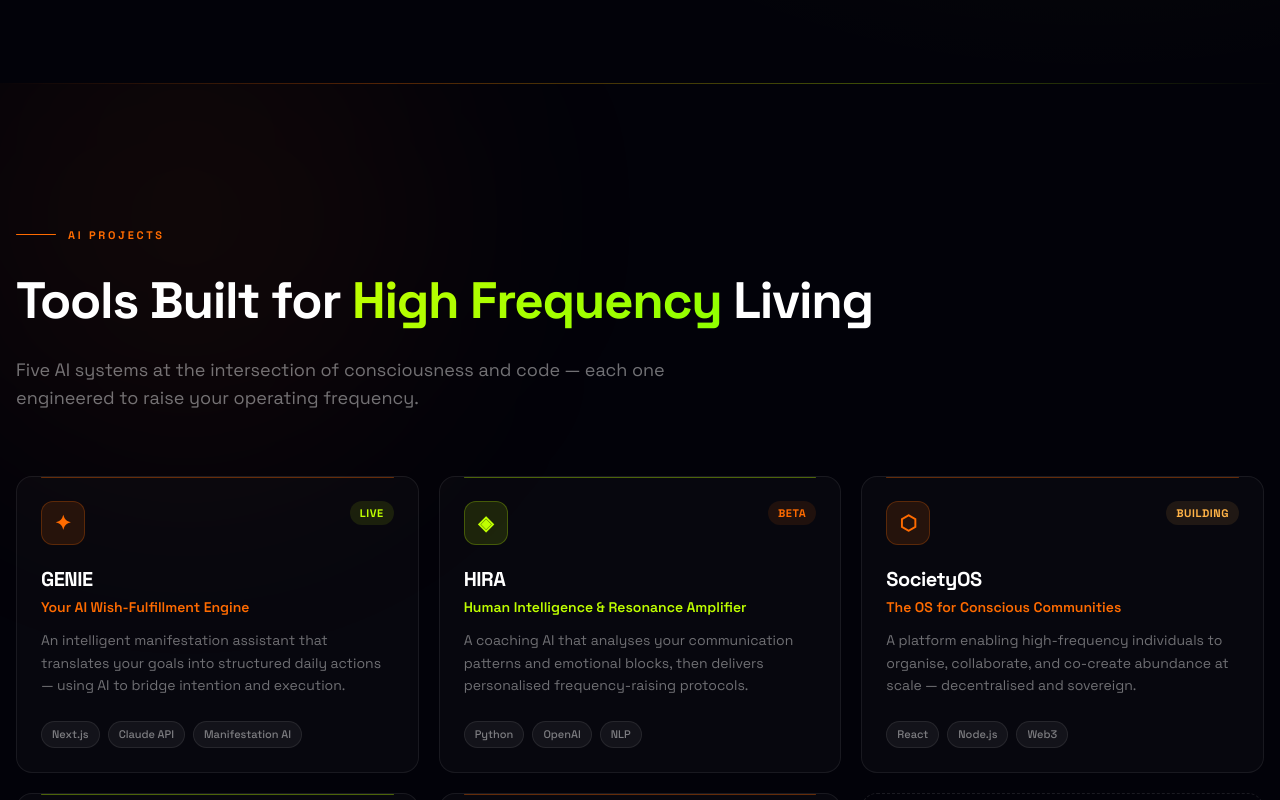
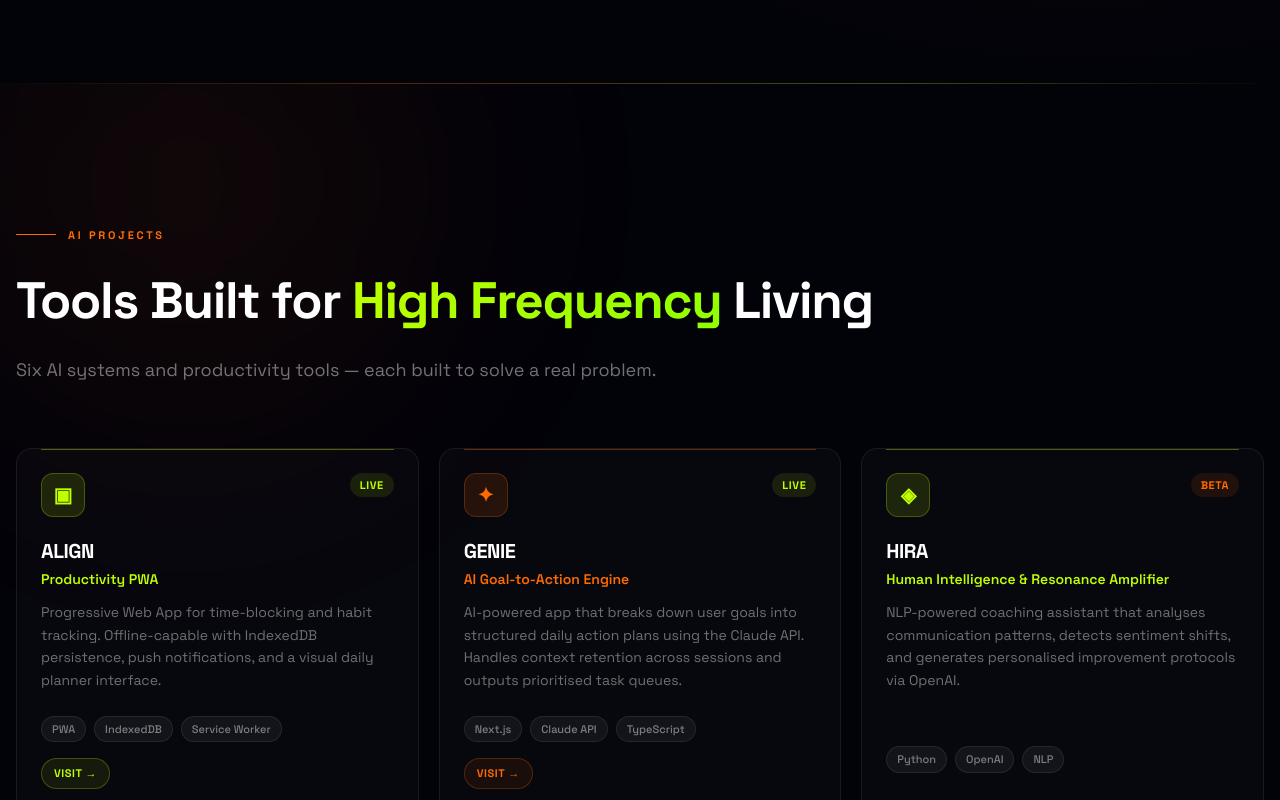
Before and after one commit to hk1431/frequencybuilders, a Next.js app: page / in a window 1280 px wide. Shown: the part 2000-2800 px from the top of the page. Built offline with nearby package versions, Linux system fonts and the light colour scheme.

Commit message:
Update projects section: add ALIGN, fix descriptions, add live links for ALIGN and GENIE

```diff
--- a/src/components/Projects.tsx
+++ b/src/components/Projects.tsx
@@ -4,21 +4,34 @@
 
 const PROJECTS = [
   {
+    name: "ALIGN",
+    tagline: "Productivity PWA",
+    description:
+      "Progressive Web App for time-blocking and habit tracking. Offline-capable with IndexedDB persistence, push notifications, and a visual daily planner interface.",
+    tags: ["PWA", "IndexedDB", "Service Worker"],
+    accent: "#BFFF00",
+    accentRgb: "191,255,0",
+    icon: "▣",
+    status: "Live",
+    link: "https://hk1431.github.io/align-app/align.html",
+  },
+  {
     name: "GENIE",
-    tagline: "Your AI Wish-Fulfillment Engine",
+    tagline: "AI Goal-to-Action Engine",
     description:
-      "An intelligent manifestation assistant that translates your goals into structured daily actions — using AI to bridge intention and execution.",
-    tags: ["Next.js", "Claude API", "Manifestation AI"],
+      "AI-powered app that breaks down user goals into structured daily action plans using the Claude API. Handles context retention across sessions and outputs prioritised task queues.",
+    tags: ["Next.js", "Claude API", "TypeScript"],
     accent: "#FF6B00",
     accentRgb: "255,107,0",
     icon: "✦",
     status: "Live",
+    link: "https://genie-dream-ignite.lovable.app",
   },
   {
     name: "HIRA",
     tagline: "Human Intelligence & Resonance Amplifier",
     description:
-      "A coaching AI that analyses your communication patterns and emotional blocks, then delivers personalised frequency-raising protocols.",
+      "NLP-powered coaching assistant that analyses communication patterns, detects sentiment shifts, and generates personalised improvement protocols via OpenAI.",
     tags: ["Python", "OpenAI", "NLP"],
     accent: "#BFFF00",
     accentRgb: "191,255,0",
@@ -27,9 +40,9 @@
   },
   {
     name: "SocietyOS",
-    tagline: "The OS for Conscious Communities",
+    tagline: "Community Management Platform",
     description:
-      "A platform enabling high-frequency individuals to organise, collaborate, and co-create abundance at scale — decentralised and sovereign.",
+      "Decentralised community platform with governance tooling, collaborative workspaces, and Web3 wallet-based member authentication and treasury management.",
     tags: ["React", "Node.js", "Web3"],
     accent: "#FF6B00",
     accentRgb: "255,107,0",
@@ -38,9 +51,9 @@
   },
   {
     name: "Crypto System",
-    tagline: "Abundance Multiplier for the Digital Age",
+    tagline: "Algorithmic Trading System",
     description:
-      "An algorithmic approach to crypto markets informed by LOA principles — aligning financial frequency with disciplined, systematic strategy.",
+      "Backtested algorithmic trading system with signal generation, portfolio tracking, and automated execution via TradingView webhooks and DeFi protocol APIs.",
     tags: ["Python", "TradingView", "DeFi"],
     accent: "#BFFF00",
     accentRgb: "191,255,0",
@@ -49,9 +62,9 @@
   },
   {
     name: "JARVIS",
-    tagline: "Personal AI Chief of Staff",
+    tagline: "Personal AI Assistant",
     description:
-      "A deeply personalised AI assistant that manages schedules, filters noise, and keeps your daily reality aligned with your highest vision.",
+      "LangChain-orchestrated AI assistant handling calendar management, task prioritisation, and information triage via GPT-4o and Google Workspace API integrations.",
     tags: ["LangChain", "GPT-4o", "Automation"],
     accent: "#FF6B00",
     accentRgb: "255,107,0",
@@ -147,8 +160,7 @@
             className="text-lg max-w-2xl"
             style={{ color: "rgba(255,255,255,0.44)" }}
           >
-            Five AI systems at the intersection of consciousness and code —
-            each one engineered to raise your operating frequency.
+            Six AI systems and productivity tools — each built to solve a real problem.
           </motion.p>
         </div>
 
@@ -238,7 +250,7 @@
                 </p>
 
                 {/* Tags */}
-                <div className="flex flex-wrap gap-2">
+                <div className="flex flex-wrap gap-2 mb-4">
                   {project.tags.map((tag) => (
                     <span
                       key={tag}
@@ -253,6 +265,22 @@
                     </span>
                   ))}
                 </div>
+
+                {"link" in project && project.link && (
+                  <a
+                    href={project.link}
+                    target="_blank"
+                    rel="noopener noreferrer"
+                    className="mt-auto text-[11px] font-bold uppercase tracking-wider px-3 py-1.5 rounded-full self-start"
+                    style={{
+                      color: project.accent,
+                      border: `1px solid ${project.accent}40`,
+                      background: `rgba(${project.accentRgb},0.08)`,
+                    }}
+                  >
+                    Visit →
+                  </a>
+                )}
               </motion.div>
             );
           })}
```
